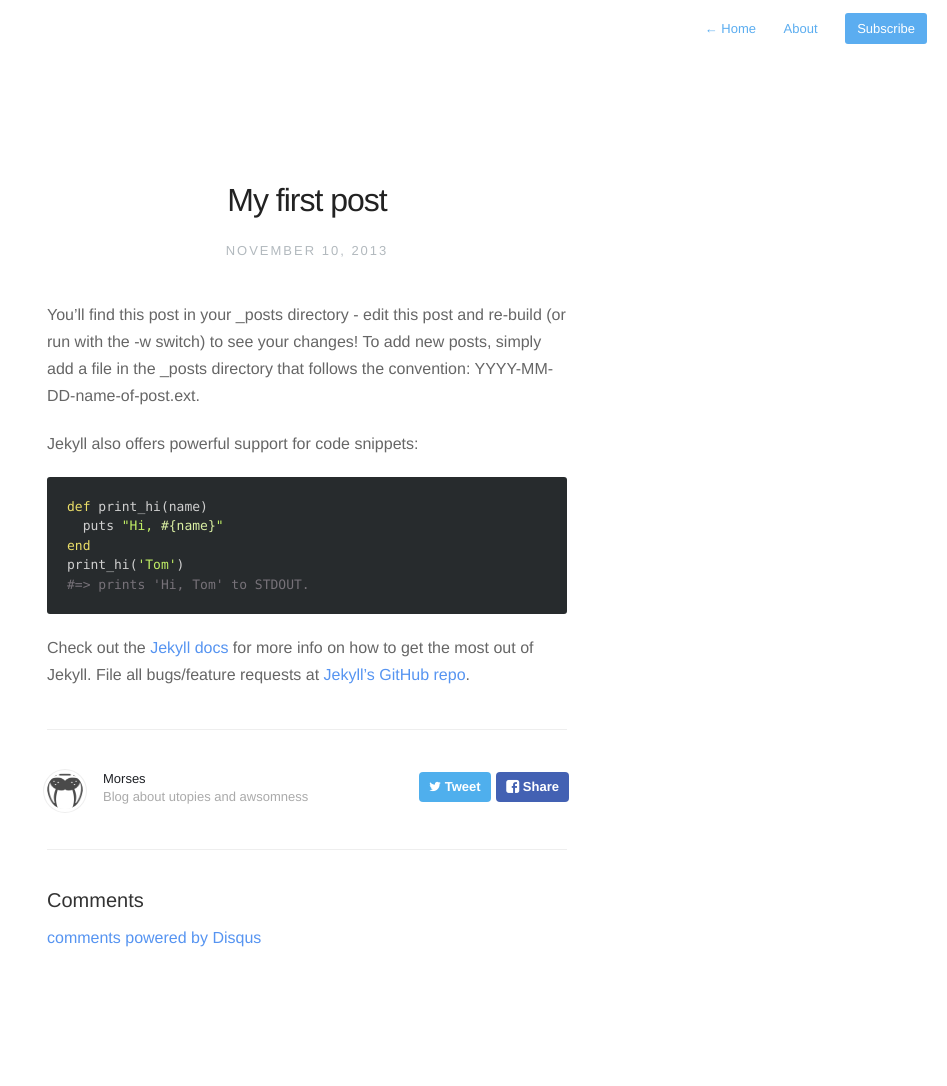
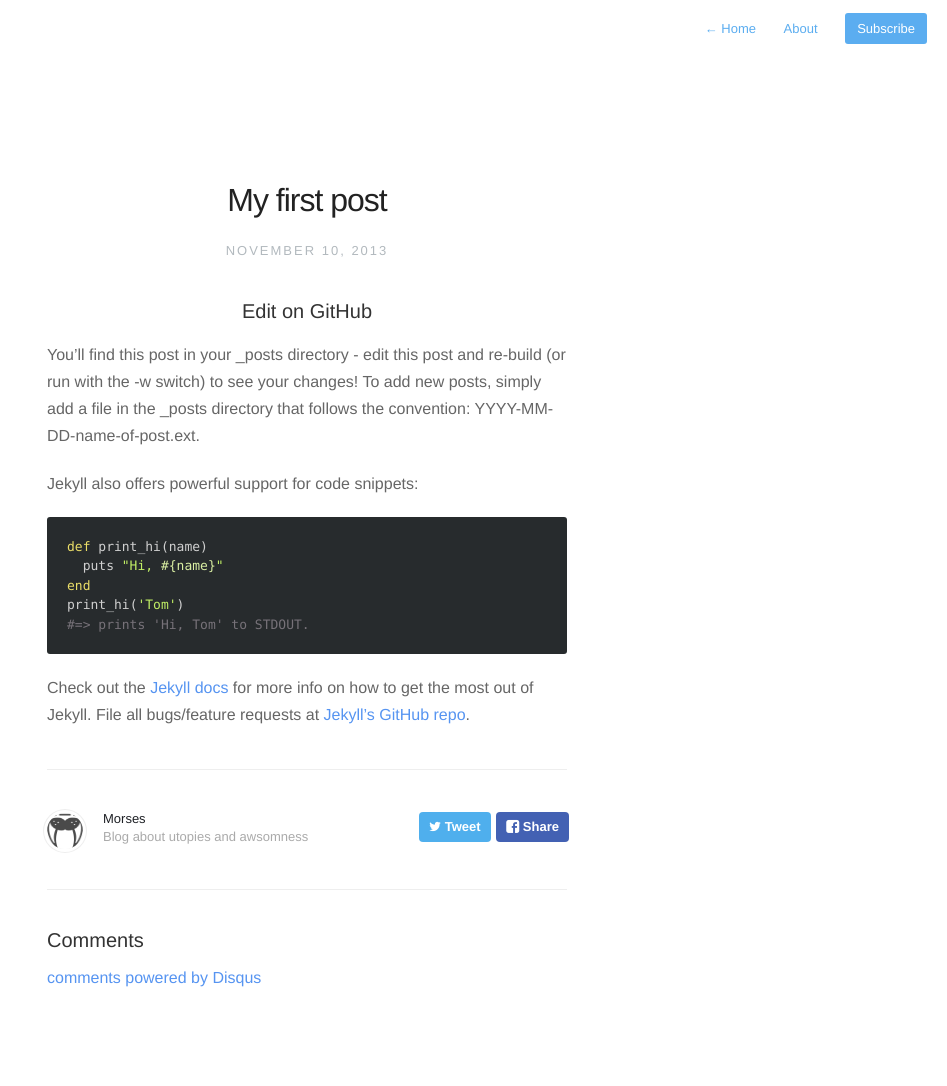
Before and after one commit to mors-es/mors-es.github.io, a Jekyll site: the page built from _posts/2013-11-10-welcome-to-jekyll.md, in a window 1280 px wide. Shown: the whole page, without its empty margins (333-1280 px from the left). Built offline with Jekyll 4.4.1, drawn with Linux system fonts in a browser that asks for light colours; nearby versions of some CDN libraries; Markdown is read by kramdown in place of the engine named in the settings; comment, search, counter and statistics services are not loaded; before the commit the page ends 1046 px from its top, so only the background shows below that.

Commit message:
edit on github

```diff
--- a/_layouts/post.html
+++ b/_layouts/post.html
@@ -7,6 +7,8 @@ archive: true
     <header>
         <h1>{{ page.title }}</h1>
         <h2 class="headline">{{ page.date | date:"%B %-d, %Y" }}</h2>
+        <a href="https://github.com/mors-es/mors-es/blob/master/_posts/{{ page.path }}"><h3>Edit on GitHub</h3>
+        </a>
     </header>
     <section id="post-body">
         {{content}}
```
Also changed, not shown: _posts/2013-11-10-welcome-to-jekyll.md (renamed from _posts/2013-11-10-welcome-to-jekyll.markdown, +1 -0 lines).
